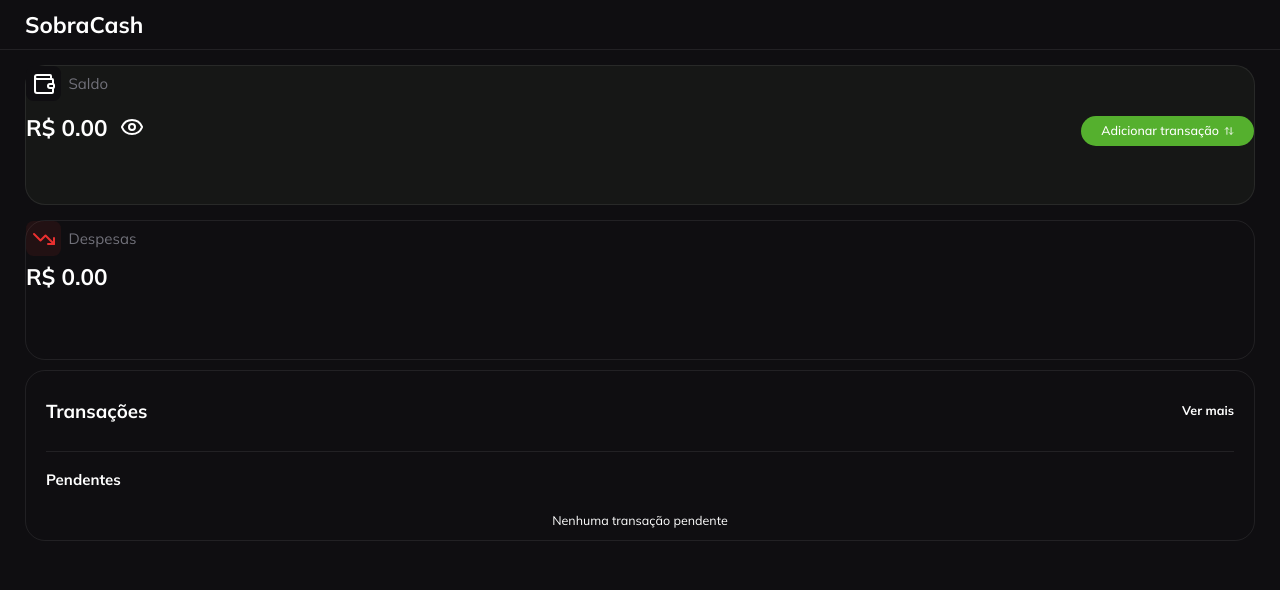
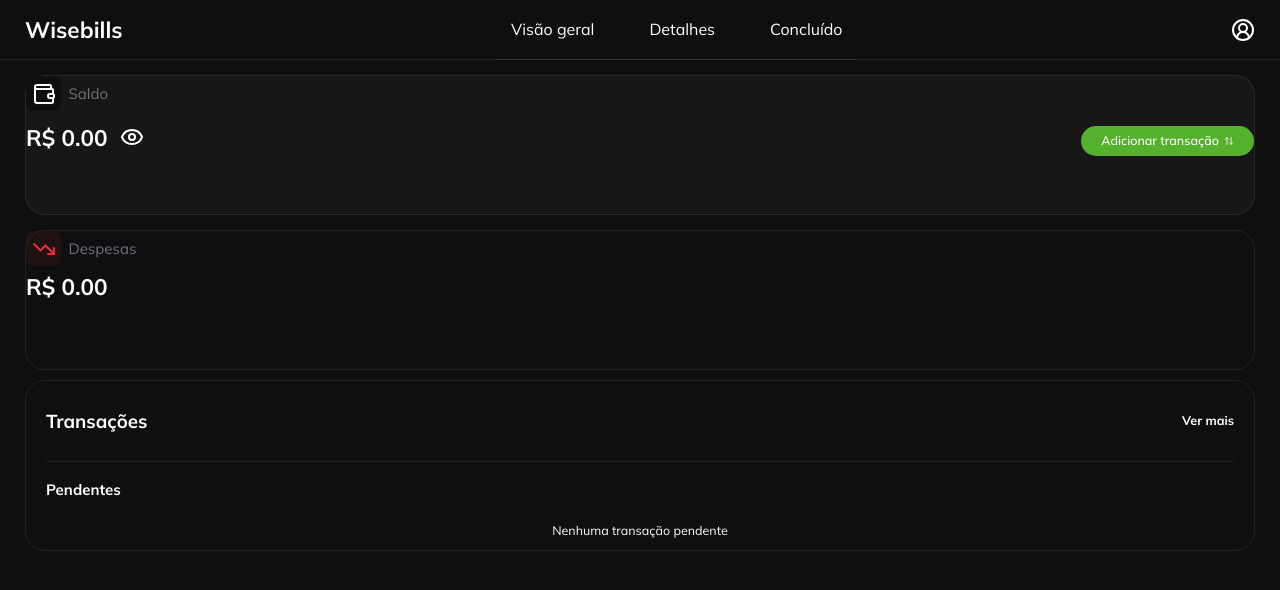
Before and after one commit to nicolasfreitas-dev/wisebills, a Next.js app: page / in a window 1280 px wide. Shown: the top 590 px of the page. Built offline with nearby package versions, Linux system fonts and the light colour scheme.

Commit message:
refactor: implement navbar on Header component and change logo

```diff
--- a/src/components/Header/index.tsx
+++ b/src/components/Header/index.tsx
@@ -1,7 +1,20 @@
+import { CircleUserRound } from "lucide-react";
+import Navbar from "../Navbar";
+
 export default function Header() {
     return (
-        <header className="w-full h-20 flex items-center gap-4 border-b-[1px] border-b-border-color px-10">
-            <span className="text-4xl font-bold">SobraCash</span>
+        <header className="w-full h-24 flex items-center justify-between gap-4 border-b-[1px] border-b-border-color px-10">
+            <span className="text-4xl font-bold">Wisebills</span>
+            <Navbar>
+                <nav className={`h-24 flex items-center gap-10 list-none border-b-[1px] border-b-border-color ${window.innerWidth <= 640 ? "hidden" : ""}`}>
+                    <li className="cursor-pointer p-6">Visão geral</li>
+                    <li className="cursor-pointer p-6">Detalhes</li>
+                    <li className="cursor-pointer p-6">Concluído</li>
+                </nav>
+            </Navbar>
+            <div>
+                <CircleUserRound />
+            </div>
         </header>
-    )
+    );
 };
```
